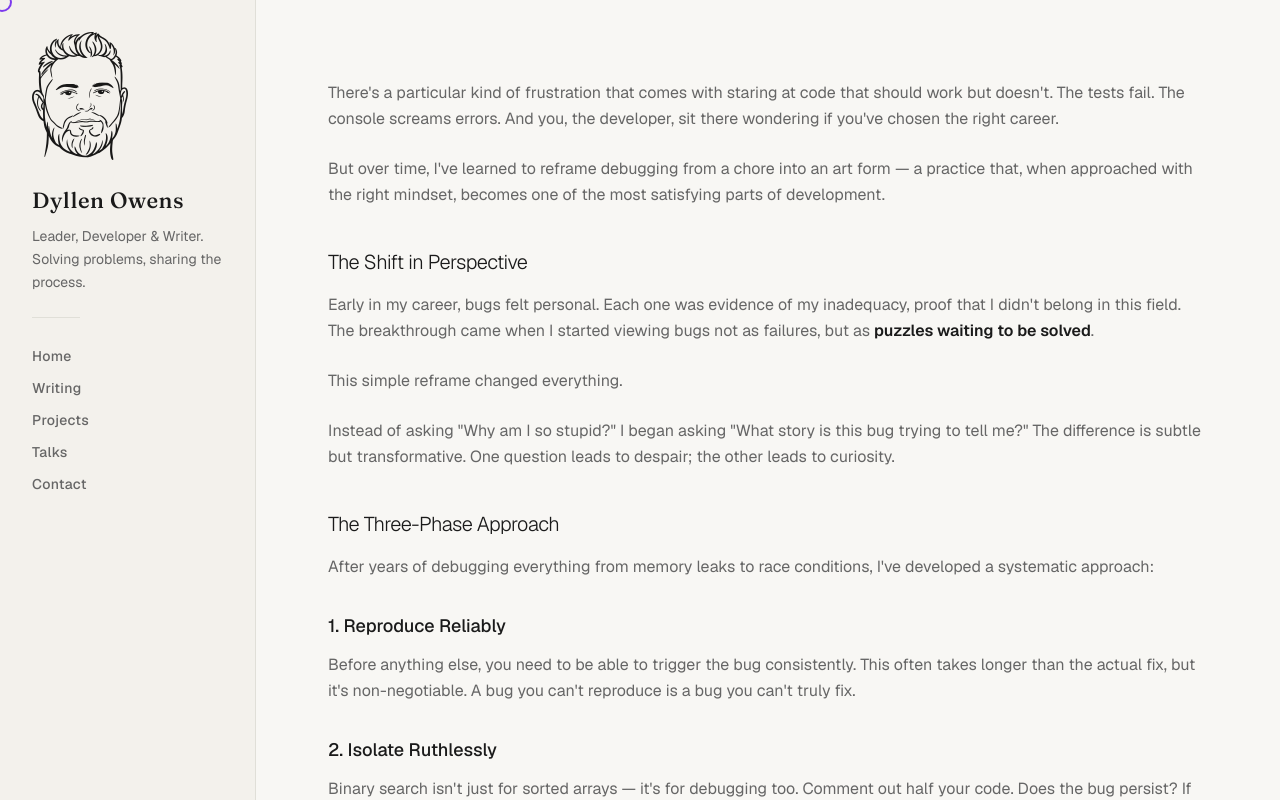
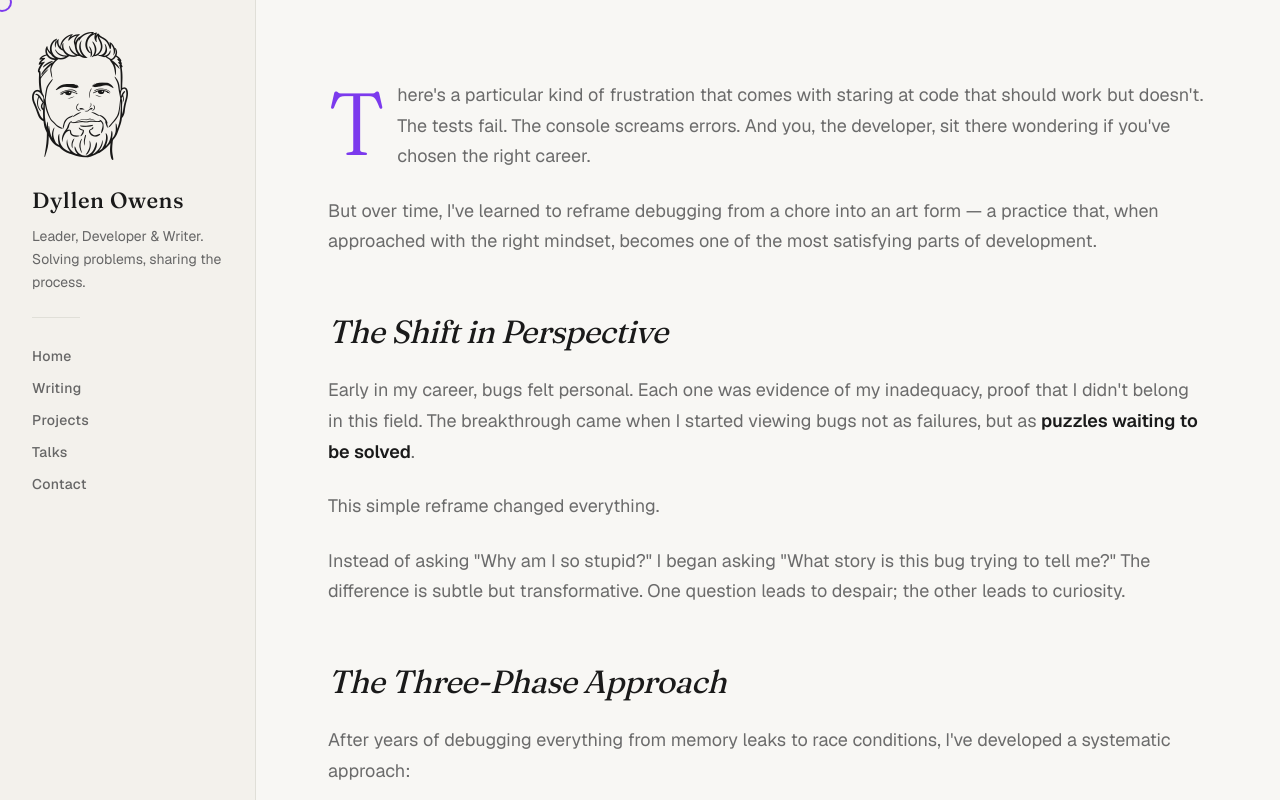
Before and after one commit to djowinz/owinz.io, a Next.js app: page /writing/art-of-debugging in a window 1280 px wide. Shown: the top 800 px of the page. Built offline with nearby package versions, Linux system fonts and the light colour scheme.

Commit message:
feat: editorial prose styles (drop cap, serif headings, panel quotes)

```diff
--- a/app/globals.css
+++ b/app/globals.css
@@ -54,25 +54,40 @@ body {
     color: white;
 }
 
-/* Prose styling for markdown content */
+/* Prose styling for markdown content — editorial article style */
 .prose {
-    @apply text-foreground leading-relaxed;
+    @apply text-foreground;
+    font-size: 18px;
+    line-height: 1.7;
+}
+
+.prose:not(.prose-sections) > p:first-of-type::first-letter {
+    @apply font-fraunces font-light text-accent float-left;
+    font-size: 88px;
+    line-height: 0.8;
+    margin-right: 12px;
+    margin-top: 8px;
 }
 
 .prose h1 {
-    @apply text-3xl font-light tracking-tight mt-8 mb-4 text-foreground;
+    @apply font-fraunces font-light tracking-[-0.02em] mt-12 mb-4 text-foreground;
+    font-size: 40px;
+    line-height: 1.05;
 }
 
 .prose h2 {
-    @apply text-xl font-light tracking-tight mt-10 mb-4 text-foreground;
+    @apply font-fraunces-italic italic font-normal tracking-[-0.02em] text-foreground;
+    font-size: 32px;
+    margin: 48px 0 16px;
 }
 
 .prose h3 {
-    @apply text-lg font-medium mt-8 mb-3 text-foreground;
+    @apply font-fraunces font-normal tracking-[-0.01em] mt-8 mb-3 text-foreground;
+    font-size: 22px;
 }
 
 .prose p {
-    @apply mb-6 text-muted-foreground leading-relaxed;
+    @apply mb-6 text-muted;
 }
 
 .prose a {
@@ -96,7 +111,7 @@ body {
 }
 
 .prose li {
-    @apply text-muted-foreground pl-1;
+    @apply text-muted pl-1;
 }
 
 .prose li::marker {
@@ -104,15 +119,28 @@ body {
 }
 
 .prose blockquote {
-    @apply border-l-2 border-accent/50 pl-6 my-6 italic text-muted-foreground;
+    @apply font-fraunces-italic italic font-light text-foreground border-l border-accent;
+    background: var(--sidebar);
+    font-size: 26px;
+    line-height: 1.3;
+    letter-spacing: -0.015em;
+    margin: 40px 0;
+    padding: 28px 32px;
+}
+
+.prose blockquote p {
+    @apply text-foreground m-0;
+    font-size: inherit;
 }
 
 .prose code {
-    @apply bg-muted px-1.5 py-0.5 rounded text-sm font-mono text-foreground;
+    @apply px-1.5 py-0.5 text-sm font-mono text-foreground;
+    background: var(--secondary);
 }
 
 .prose pre {
-    @apply bg-muted p-4 rounded-md overflow-x-auto mb-6;
+    @apply p-5 overflow-x-auto mb-6 border border-edge;
+    background: var(--sidebar);
 }
 
 .prose pre code {
@@ -120,11 +148,25 @@ body {
 }
 
 .prose hr {
-    @apply my-8 border-border;
+    @apply my-10 border-edge;
 }
 
 .prose img {
-    @apply rounded-md my-6;
+    @apply my-8 border border-edge;
+}
+
+/* Project case studies: section counters on h2 (§ 01, § 02 …) */
+.prose-sections {
+    counter-reset: section;
+}
+
+.prose-sections h2::before {
+    counter-increment: section;
+    content: "§ 0" counter(section);
+    @apply font-mono not-italic text-accent align-middle;
+    font-size: 10px;
+    letter-spacing: 0.14em;
+    margin-right: 16px;
 }
 
 /* Syntax highlighting for code blocks */
```
